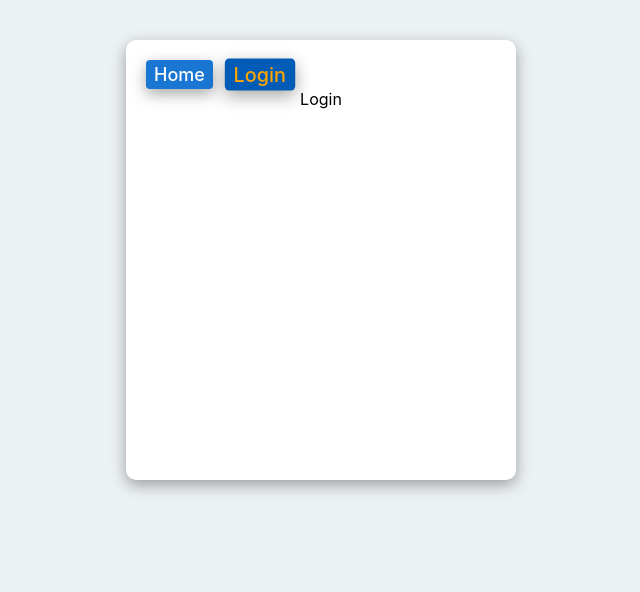
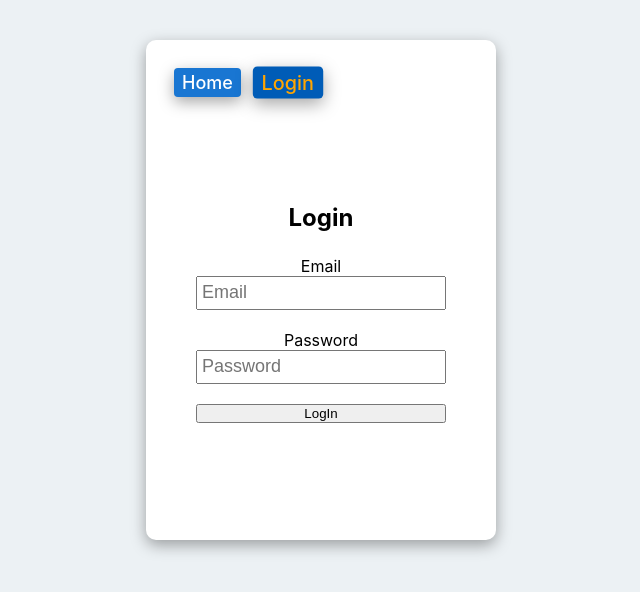
Before and after one commit to Zerossik/goit-react-hw-08-phonebook, a React (Create React App) app: page /goit-react-hw-08-phonebook/login in a window 1280 px wide. Shown: the top 592 px of the page, without its empty margins (319-959 px from the left). Built offline with nearby package versions, Linux system fonts and the light colour scheme; no server answers.

Commit message:
Login add

```diff
--- a/src/components/App.jsx
+++ b/src/components/App.jsx
@@ -9,7 +9,8 @@ import { selectContactsItems } from 'redux/selects';
 import { Route, Routes } from 'react-router-dom';
 import { Shared } from './SharedLayout/Shared';
 import { Navigation } from './Navigation/Navigation';
-import { Home } from 'pages/Home/Home';
+import { Home } from 'page/home/Home';
+import { Login } from 'page/Login/Login';
 
 export function App() {
   const contacts = useSelector(selectContactsItems); // получаем значение стейта - contacts
@@ -24,7 +25,7 @@ export function App() {
       <Routes>
         <Route path="/" element={<Shared />}>
           <Route index element={<Home />} />
-          <Route path="/login" element={<div>Login</div>} />
+          <Route path="/login" element={<Login />} />
         </Route>
       </Routes>
       {/* <Section title={'Phonebook'}>
--- a/src/components/Navigation/Navigation.styled.js
+++ b/src/components/Navigation/Navigation.styled.js
@@ -34,4 +34,5 @@ export const StyledLink = styled(NavLink)`
 export const StyledList = styled.ul`
   display: flex;
   gap: 15px;
+  padding: 8px;
 `;
--- a/src/components/Section/Section.styled.js
+++ b/src/components/Section/Section.styled.js
@@ -5,7 +5,7 @@ export const SectionEl = styled.section`
   flex-direction: column;
   margin: 40px auto;
   width: 350px;
-  min-height: 400px;
+  min-height: 500px;
   text-align: center;
 
   padding: 20px;
--- a/src/index.css
+++ b/src/index.css
@@ -1,4 +1,7 @@
 @import-normalize; /* bring in normalize.css styles */
+* {
+  box-sizing: border-box;
+}
 
 body {
   margin: 0;
--- /dev/null
+++ b/src/page/Login/Login.jsx
@@ -0,0 +1,18 @@
+import { LoginWrap, LoginForm, LoginInput } from './Login.styled';
+export const Login = () => (
+  <LoginWrap>
+    <h2>Login</h2>
+    <LoginForm>
+      <label>
+        Email <br />
+        <LoginInput type="email" required autoFocus placeholder="Email" />
+      </label>
+      <label>
+        Password <br />
+        <LoginInput type="password" required placeholder="Password" />
+      </label>
+
+      <button type="submit">LogIn</button>
+    </LoginForm>
+  </LoginWrap>
+);
--- /dev/null
+++ b/src/page/Login/Login.styled.js
@@ -0,0 +1,25 @@
+import styled from 'styled-components';
+
+export const LoginWrap = styled.div`
+  display: flex;
+  flex-direction: column;
+  flex-grow: 1;
+  justify-content: center;
+  align-items: center;
+`;
+
+export const LoginForm = styled.form`
+  display: flex;
+  flex-direction: column;
+  gap: 20px;
+  margin-top: 24px;
+`;
+
+export const LoginInput = styled.input`
+  width: 250px;
+  height: 34px;
+  padding: 4px;
+  outline: none;
+
+  font-size: 18px;
+`;
```
Also changed, not shown: src/page/home/Home.jsx (renamed from src/pages/Home/Home.jsx), src/page/home/Home.styled.js (renamed from src/pages/Home/Home.styled.js).
